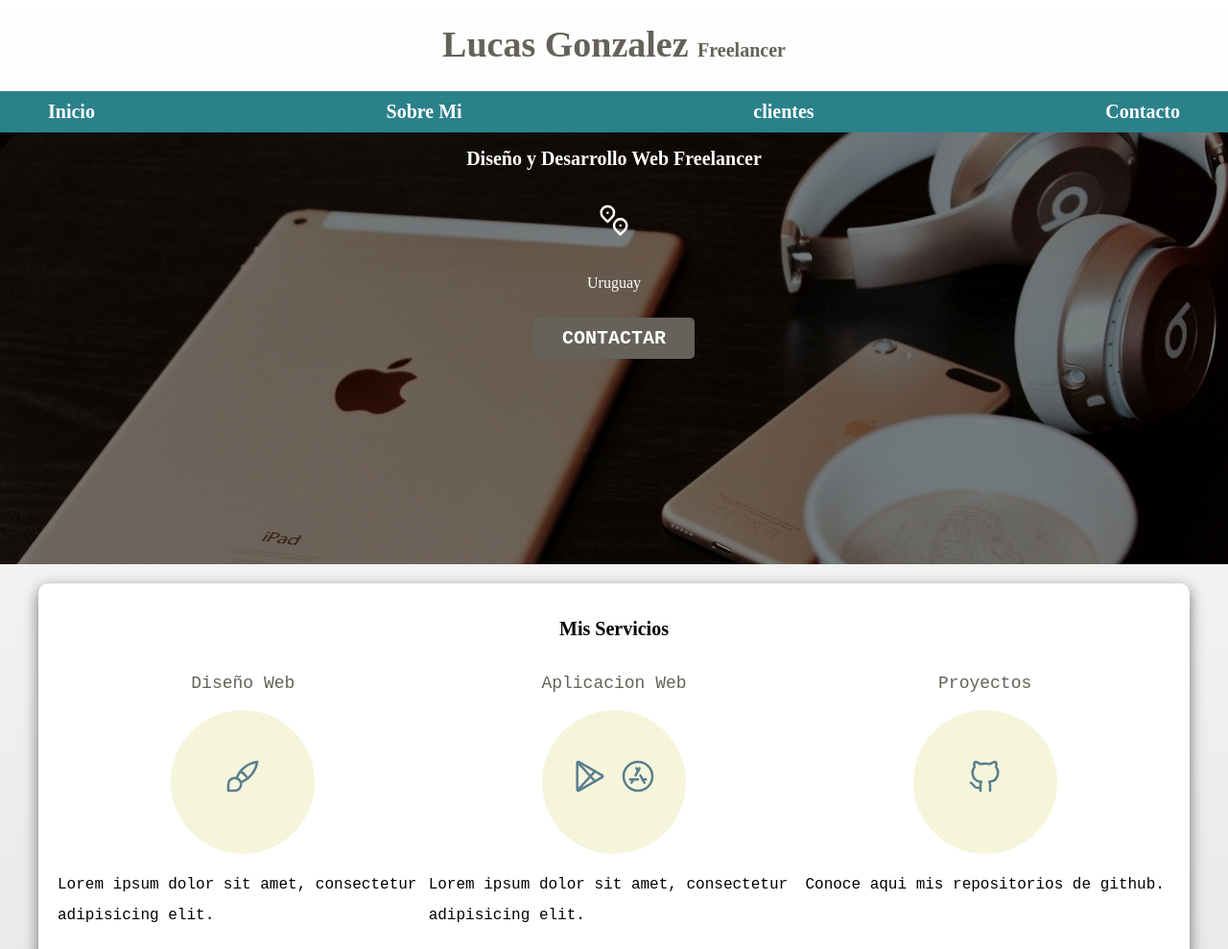
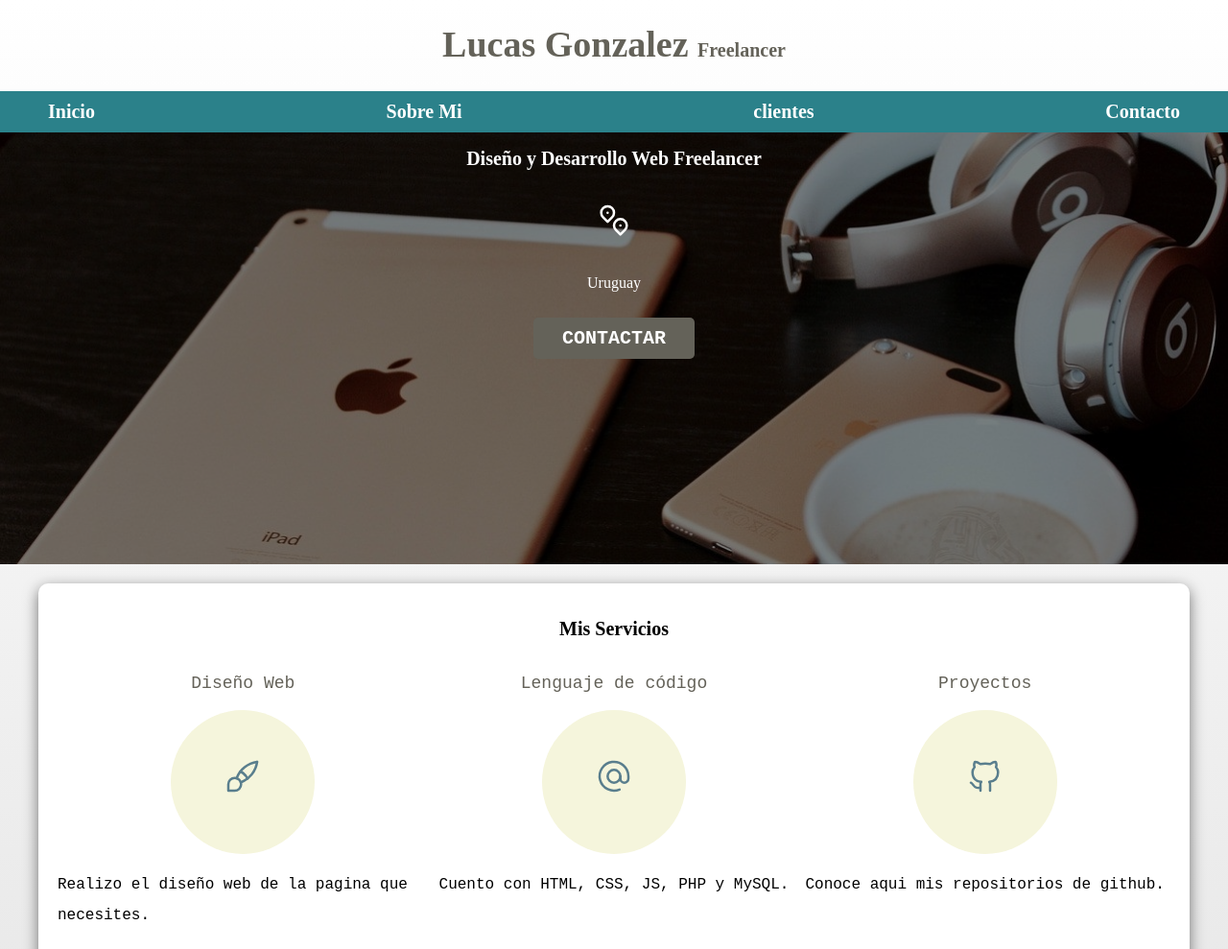
Before and after one commit to avarageuser/Freelancer, a plain HTML site: page index.html in a window 1280 px wide. Shown: the top 989 px of the page at 96% size. Drawn offline with Linux system fonts and the light colour scheme; a web font is replaced by a local one.

Commit message:
cambios en el texto

```diff
--- a/index.html
+++ b/index.html
@@ -62,27 +62,21 @@
             <path d="M10.6 9a9 9 0 0 1 4.4 4.4" />
           </svg></p>
         </div>
-        <p>Lorem ipsum dolor sit amet, consectetur adipisicing elit. </p>
+        <p>Realizo el diseño web de la pagina que necesites. </p>
     </section class="servicio">
 
     <section class="servicio">
-        <h3>Aplicacion Web</h3>
+        <h3>Lenguaje de código</h3>
         <div class="iconos">
-        <p><svg xmlns="http://www.w3.org/2000/svg" class="icon icon-tabler icon-tabler-brand-google-play" width="40" height="40" viewBox="0 0 24 24" stroke-width="1.5" stroke="#597e8d" fill="none" stroke-linecap="round" stroke-linejoin="round">
+        <p>
+          <svg xmlns="http://www.w3.org/2000/svg" class="icon icon-tabler icon-tabler-at" width="40" height="40" viewBox="0 0 24 24" stroke-width="1.5" stroke="#597e8d" fill="none" stroke-linecap="round" stroke-linejoin="round">
             <path stroke="none" d="M0 0h24v24H0z" fill="none"/>
-            <path d="M4 3.71v16.58a.7 .7 0 0 0 1.05 .606l14.622 -8.42a.55 .55 0 0 0 0 -.953l-14.622 -8.419a.7 .7 0 0 0 -1.05 .607z" />
-            <path d="M15 9l-10.5 11.5" />
-            <path d="M4.5 3.5l10.5 11.5" />
+            <path d="M12 12m-4 0a4 4 0 1 0 8 0a4 4 0 1 0 -8 0" />
+            <path d="M16 12v1.5a2.5 2.5 0 0 0 5 0v-1.5a9 9 0 1 0 -5.5 8.28" />
           </svg>
-          <svg xmlns="http://www.w3.org/2000/svg" class="icon icon-tabler icon-tabler-brand-appstore" width="40" height="40" viewBox="0 0 24 24" stroke-width="1.5" stroke="#597e8d" fill="none" stroke-linecap="round" stroke-linejoin="round">
-            <path stroke="none" d="M0 0h24v24H0z" fill="none"/>
-            <path d="M12 12m-9 0a9 9 0 1 0 18 0a9 9 0 1 0 -18 0" />
-            <path d="M8 16l1.106 -1.99m1.4 -2.522l2.494 -4.488" />
-            <path d="M7 14h5m2.9 0h2.1" />
-            <path d="M16 16l-2.51 -4.518m-1.487 -2.677l-1 -1.805" />
-          </svg></p>
+        </p>
         </div>
-        <p>Lorem ipsum dolor sit amet, consectetur adipisicing elit.</p>
+        <p>Cuento con HTML, CSS, JS, PHP y MySQL.</p>
     </section>
 
     <section class="servicio">
```
